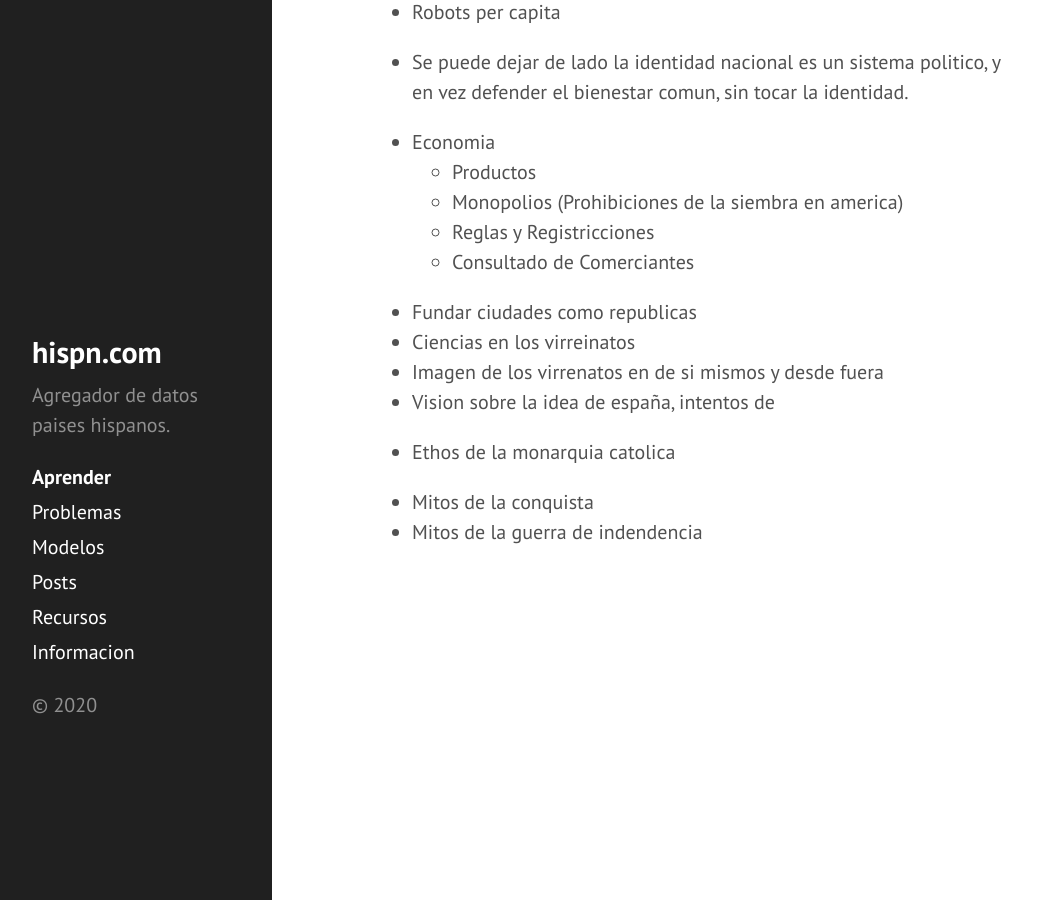
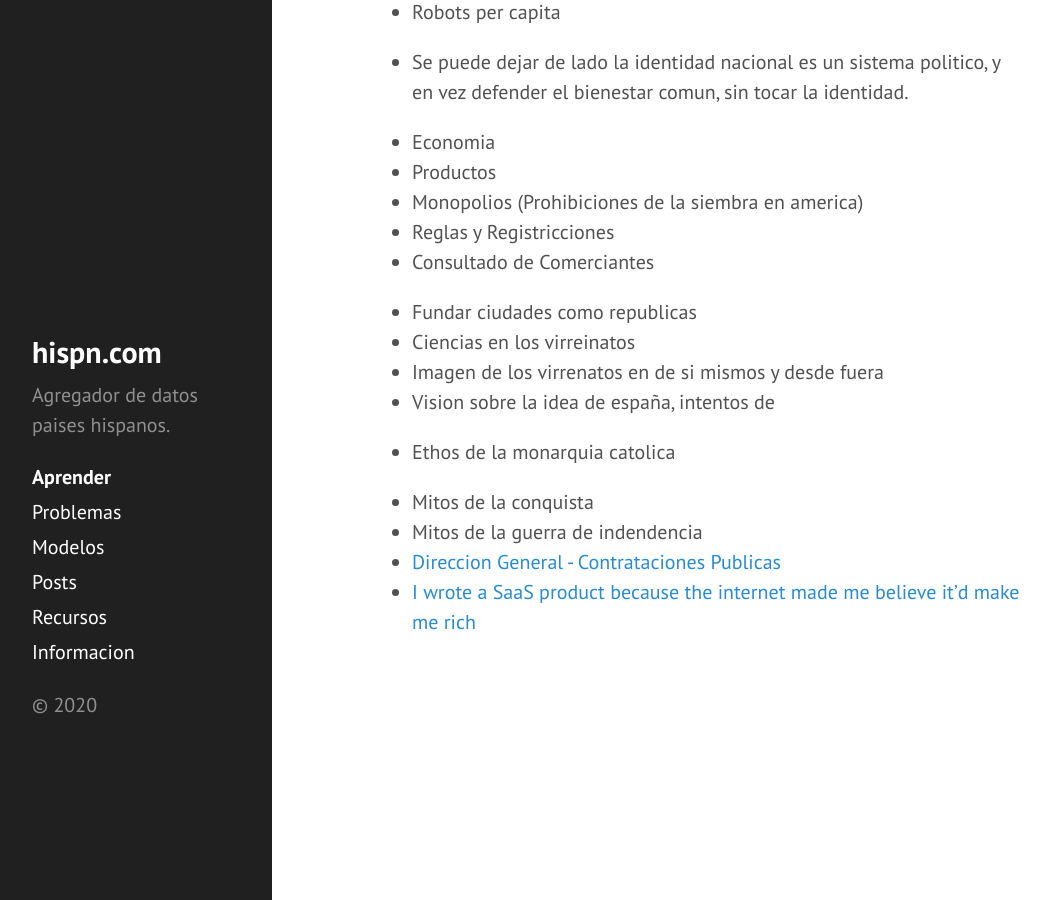
Before and after one commit to DanielBremont/hispn.github.io, a Jekyll site: the page built from pages/aprender.md, in a window 1280 px wide and 900 px high, scrolled down 753 px. Shown: the whole window, without its empty margins (8-1058 px from the left). Built offline with Jekyll 4.4.1, drawn with Linux system fonts in a browser that asks for light colours.

Commit message:
Nuevo commit

```diff
--- a/pages/aprender.md
+++ b/pages/aprender.md
@@ -30,8 +30,8 @@ orden: 1
 - Anacronismo
 
 - Auction theory:
-    - [Wikipedia](https://en.wikipedia.org/wiki/Auction_theory)
-    - [The Ideal Auction - Numberphile](https://www.youtube.com/watch?v=4kWuxfVbIaU)
+  - [Wikipedia](https://en.wikipedia.org/wiki/Auction_theory)
+  - [The Ideal Auction - Numberphile](https://www.youtube.com/watch?v=4kWuxfVbIaU)
 
 - Behavioral economics [Ir](https://en.wikipedia.org/wiki/Behavioral_economics)
 - Modelo economico [Ir](https://en.wikipedia.org/wiki/Economic_model)
@@ -40,10 +40,10 @@ orden: 1
 - Se puede dejar de lado la identidad nacional es un sistema politico, y en vez defender el bienestar comun, sin tocar la identidad.
 
 - Economia
-    - Productos
-    - Monopolios (Prohibiciones de la siembra en america)
-    - Reglas y Registricciones
-    - Consultado de Comerciantes
+- Productos
+- Monopolios (Prohibiciones de la siembra en america)
+- Reglas y Registricciones
+- Consultado de Comerciantes
 
 - Fundar ciudades como republicas
 - Ciencias  en los virreinatos
@@ -54,3 +54,5 @@ orden: 1
 
 - Mitos de la conquista
 - Mitos de la guerra de indendencia
+- [Direccion General - Contrataciones Publicas](https://www.dgcp.gob.do/)
+- [I wrote a SaaS product because the internet made me believe it'd make me rich](https://blog.stetsonblake.com/thoughts-on-learning-to-design-build-and-launch-a-saas-business/)
```
